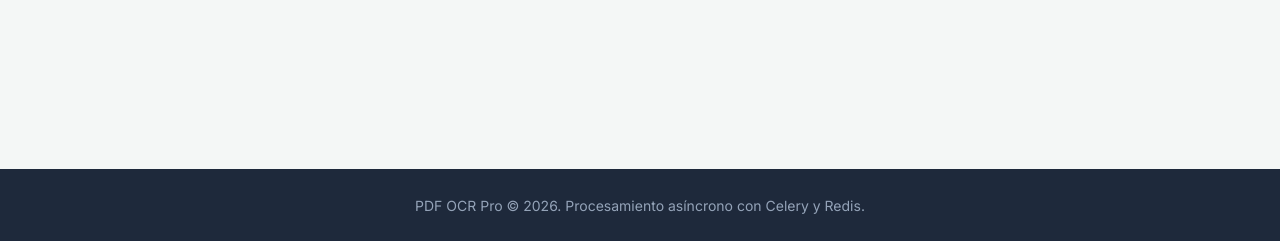
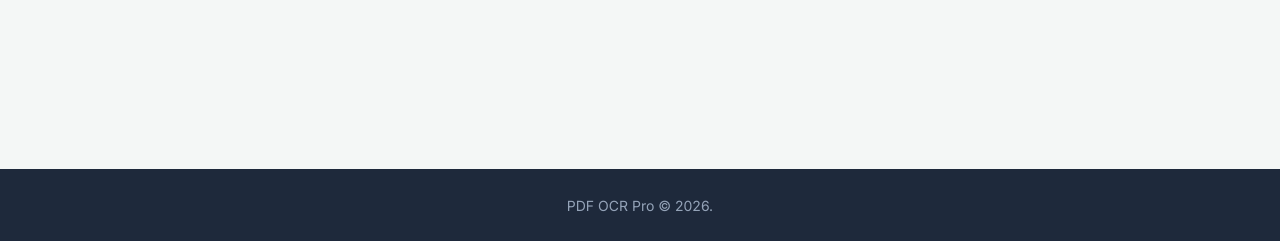
Before and after one commit to JesusMinyetty/PDF-OCR, a Django app: page / in a window 1280 px wide. Shown: the part 559-800 px from the top of the page. Run offline with Django 5.2, Linux system fonts and the light colour scheme; data that the repository does not hold is empty; parts of the project's set-up code (start-up, migrations or seed data) failed here and were passed over.

```diff
--- a/ocr_app/templates/base.html
+++ b/ocr_app/templates/base.html
@@ -106,7 +106,7 @@
     <!-- Footer -->
     <footer class="py-4 mt-5">
         <div class="container text-center">
-            <small>PDF OCR Pro &copy; 2026. Procesamiento asíncrono con Celery y Redis.</small>
+            <small>PDF OCR Pro &copy; 2026.</small>
         </div>
     </footer>
 
```
